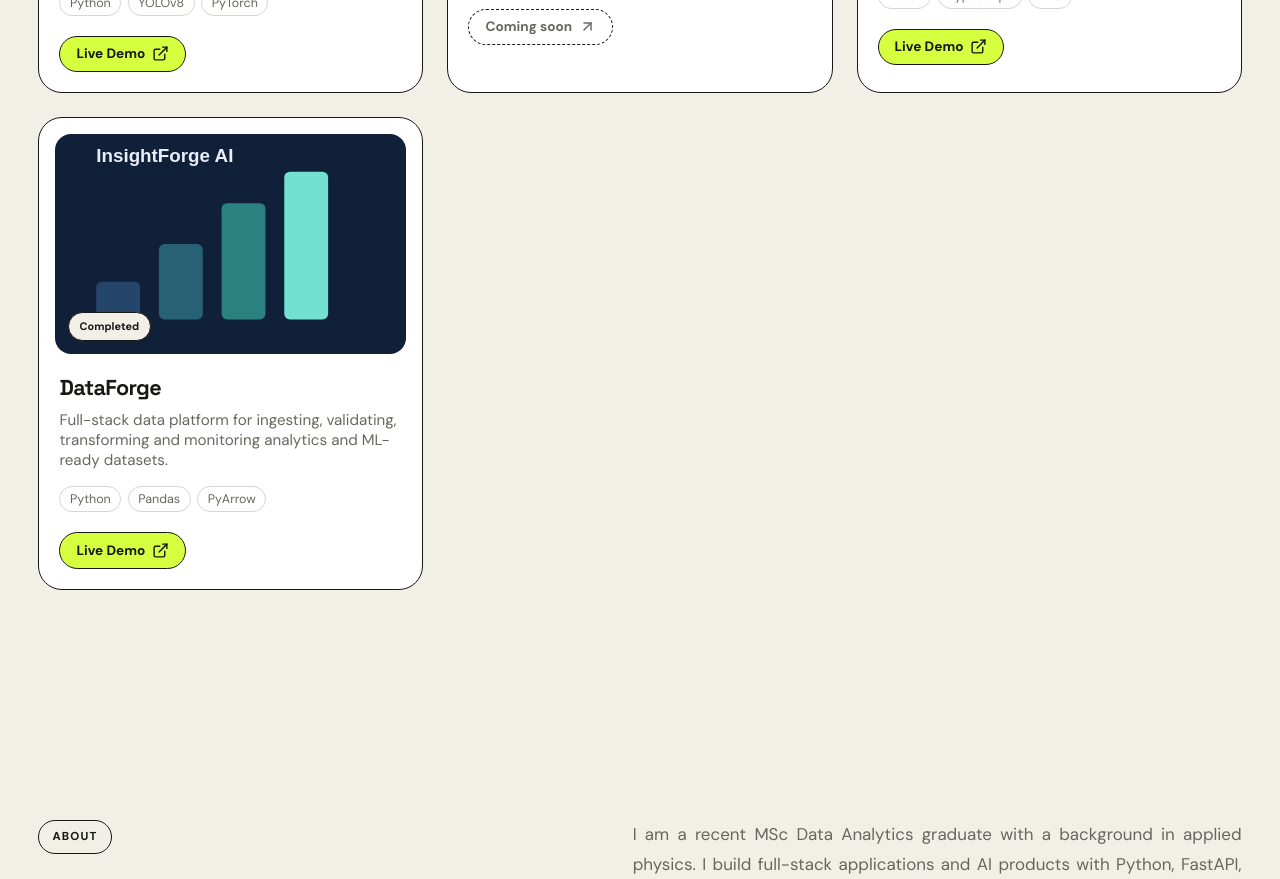
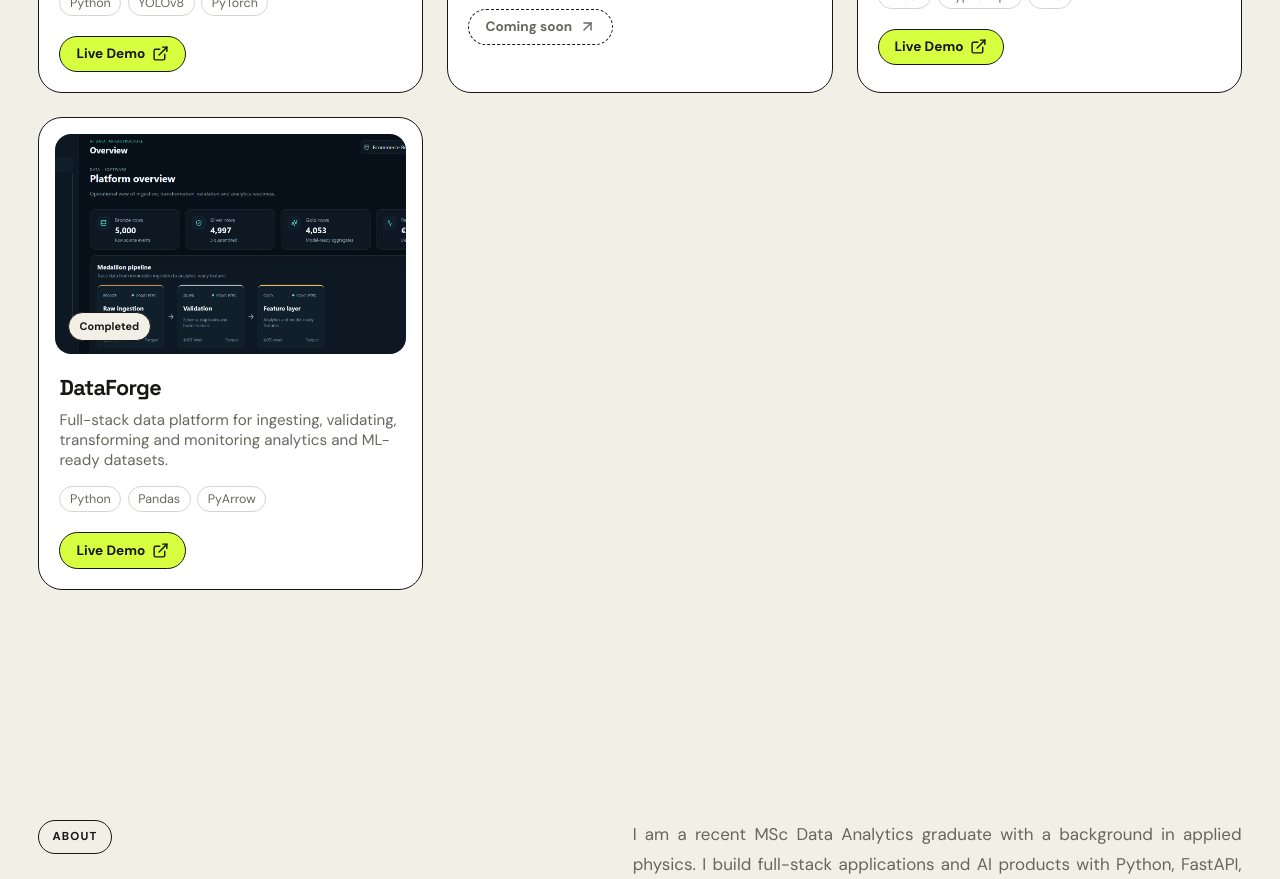
Before and after one commit to alymkarim/alya-portfolio, a React (Vite) app: page /contact in a window 1280 px wide. Shown: the part 2180-3059 px from the top of the page. Built offline with nearby package versions, Linux system fonts and the light colour scheme.

Commit message:
changes to pic

```diff
--- a/src/data/projects.ts
+++ b/src/data/projects.ts
@@ -695,7 +695,7 @@ export const projects: Project[] = [
       "Render",
     ],
 
-    image: "/project-images/analytics.svg",
+    image: "/project-images/dataforge_project.png",
 
     github: "https://github.com/alymkarim/dataforge",
 
```
